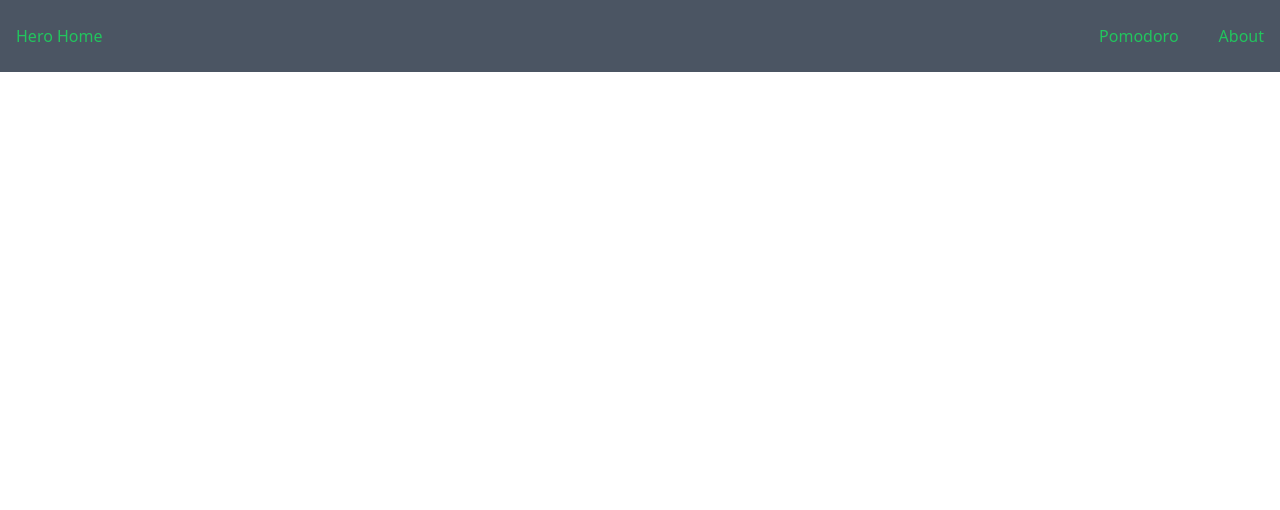
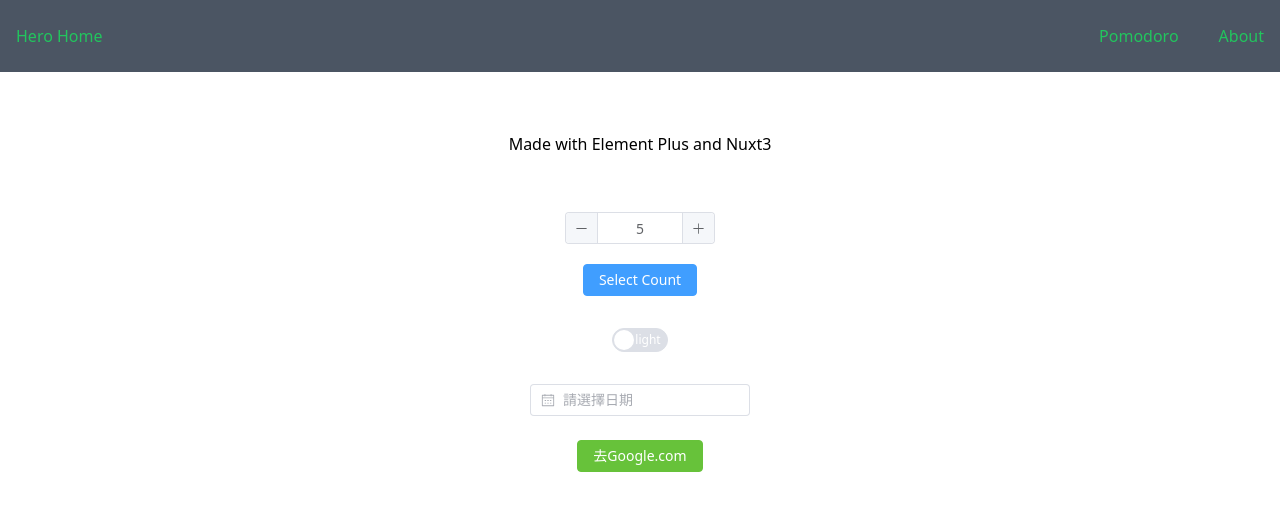
Before and after one commit to clspeter/nuxt-element-practice, a Nuxt app: page /index2 in a window 1280 px wide. Shown: the top 510 px of the page. Built offline with nearby package versions, Linux system fonts and the light colour scheme.

Commit message:
pomodoro init

```diff
--- /dev/null
+++ b/pages/index2.vue
@@ -0,0 +1,75 @@
+<template>
+    <div class="index">
+        <el-container>
+            <el-header>
+                <h1>Made with Element Plus and Nuxt3</h1>
+                <h2></h2>
+            </el-header>
+            <el-main>
+                <Counter />
+                <br />
+                <el-switch v-model="colorMode" inline-prompt active-text="dark" inactive-text="light" size="large" />
+                <br />
+                <br />
+                <el-config-provider :locale="zhtw">
+                    <el-date-picker v-model="timeValue" type="date" placeholder="請選擇日期" />
+                </el-config-provider>
+                <br />
+                <br />
+                <el-button @click="open" type="success">去Google.com</el-button>
+            </el-main>
+        </el-container>
+    </div>
+</template>
+
+
+<style>
+.index {
+    padding-top: 60px;
+    text-align: center;
+    justify-content: center;
+    align-items: center;
+    height: 100%;
+}
+</style>
+<script setup lang="ts">
+import zhtw from "element-plus/es/locale/lang/zh-tw";
+import { ElMessage, ElMessageBox } from 'element-plus'
+
+const open = () => {
+    ElMessageBox.confirm(
+        '這會將您重新導向至Google',
+        '確定要前往Google嗎?',
+        {
+            confirmButtonText: '是',
+            cancelButtonText: '否',
+            type: 'warning',
+        }
+    )
+        .then(() => {
+            ElMessage({
+                type: 'success',
+                message: '前往Google',
+            })
+            setTimeout(() => {
+                window.location.href = "https://www.google.com";
+            }, 1000);
+        })
+        .catch(() => {
+            ElMessage({
+                type: 'info',
+                message: '取消',
+            })
+        })
+}
+
+const color = useColorMode();
+const colorMode = computed({
+    get: () => color.value === 'dark',
+    set: () => (color.preference = color.value === 'dark' ? 'light' : 'dark'),
+});
+
+
+
+const timeValue = ref("");
+</script>
--- /dev/null
+++ b/pages/pomodoro.vue
@@ -0,0 +1,22 @@
+<template>
+    <title>Pomodoro Technique</title>
+    <meta name="description" content="Pomodoro Technique" />
+    <link rel="icon" href="/favicon.ico" />
+    <div>
+        Pomodoro Technique
+    </div>
+</template>
+
+<script lang="ts">
+import { defineComponent } from 'vue'
+
+export default defineComponent({
+    setup() {
+
+
+        return {}
+    }
+})
+</script>
+
+<style scoped></style>
```
